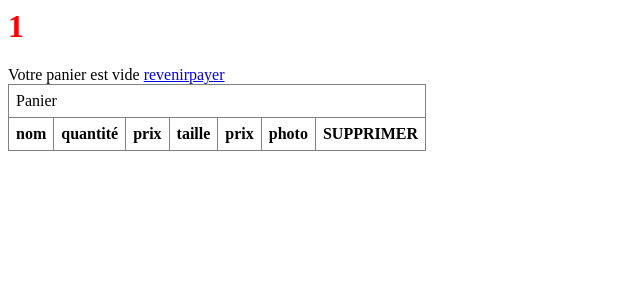
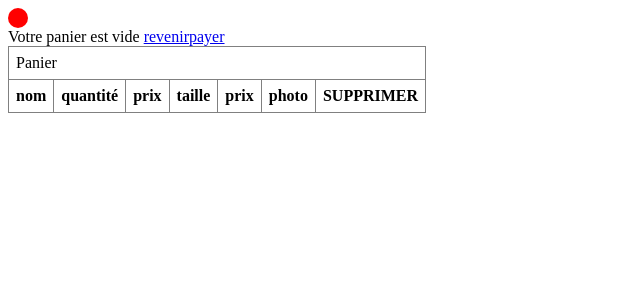
Before and after one commit to laurie-moulin/boutique, a PHP site: page /panier.php in a window 1280 px wide. Shown: the top 300 px of the page, without its empty margins (0-640 px from the left). Run offline with PHP 8.4, Linux system fonts and the light colour scheme; the visitor is signed in with stand-in values (Sample User, id 1).

Commit message:
pastille ok

```diff
--- a/class/panier.class.php
+++ b/class/panier.class.php
@@ -15,6 +15,7 @@ class Panier extends dataBase
         if($this->internauteEstConnecte() && $_SESSION['membre']['statut'] == 1) return true;
         else return false;
     }
+
 
 
   public function creationDuPanier()
@@ -39,6 +40,7 @@ class Panier extends dataBase
          else
             {
                 echo '<script>alert("Article deja ajouté au panier avec la quantité .")</script>';
+
             }
 
         }
@@ -68,6 +70,7 @@ class Panier extends dataBase
                 {
                     $_SESSION["icon_shop"] = $_SESSION["icon_shop"] -1;
                     unset($_SESSION["panier"][$keys]);
+                    session_destroy();
                     echo '<script>alert("Article retiré du panier")</script>';
                     echo '<script>window.location="panier.php"</script>';
                 }
@@ -78,7 +81,6 @@ class Panier extends dataBase
 
     public function creation_shop_icon()
     {
-
               if(!isset($_SESSION["icon_shop"]))
               {
                   $_SESSION["icon_shop"] = 0;
@@ -86,13 +88,7 @@ class Panier extends dataBase
               if(isset($_SESSION["icon_shop"]))
               {
                   $_SESSION["icon_shop"] = $_SESSION["icon_shop"] +1;
-
               }
-           else
-           {
-               echo "rien";
-           }
-
 
     }
 
--- a/pages/panier.php
+++ b/pages/panier.php
@@ -17,7 +17,7 @@ if(isset($_POST["ajout_panier"]))
 {
  $panier->creationDuPanier();
  $panier->creation_shop_icon();
- header('location:boutique_all.php');
+ //header('location:boutique_all.php');
 
 }
 
@@ -35,20 +35,32 @@ if(isset($_GET['action']) && $_GET['action'] == "vider")
 
 ?>
 
+<head>
+    <style type="text/css">
+        .test{
+            background-color: red;
+            width: 20px;
+            height: 20px;
+            border-radius: 20px;
+            color: red;
+        }
+    </style>
+</head>
 
 
-    <div   style='color: red'>
 
-        <h1>
     <?php
 
-   if(isset($_SESSION["icon_shop"]))
-   {
-      echo  $_SESSION["icon_shop"] ;
-   }
+    if(isset($_SESSION["icon_shop"]))
+    {
+        echo "<div class='test'>";
+        echo  $_SESSION["icon_shop"] ;
+        echo "</div>";
+    }
+
     ?>
-        </h1>
-    </div>
+
+
 
 
 
```
Also changed, not shown: pages/boutique_all.php (+20 -10 lines), pages/detail_produit.php (+21 -10 lines). Lines whose indentation alone changed are shown as unchanged.
